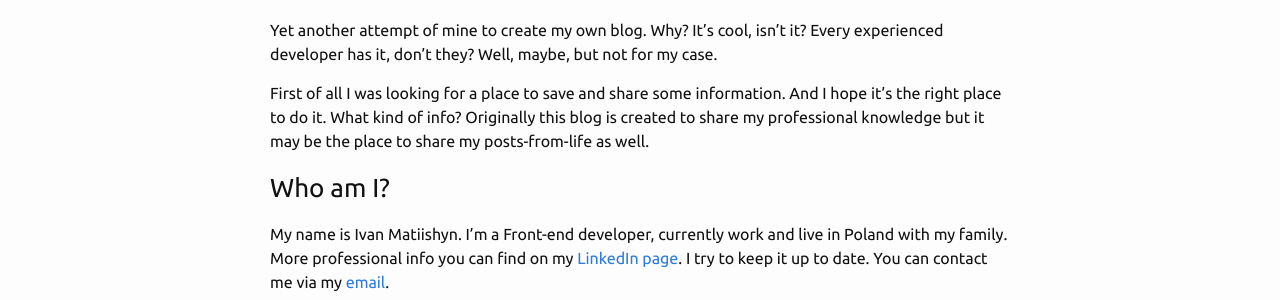
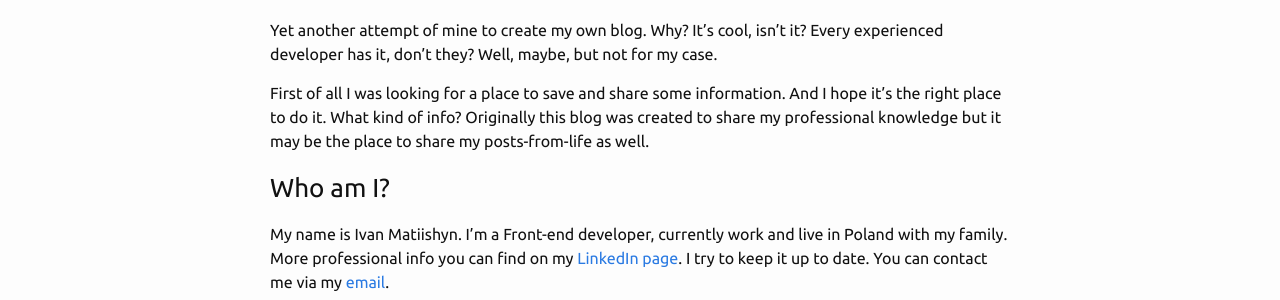
Before and after one commit to matiishyn/matiishyn.github.io, a Jekyll site: the page built from _posts/2016-02-17-first-post.markdown, in a window 1280 px wide. Shown: the part 221-521 px from the top of the page. Built offline with Jekyll 4.4.1, drawn with Linux system fonts in a browser that asks for light colours.

```diff
--- a/_posts/2016-02-17-first-post.markdown
+++ b/_posts/2016-02-17-first-post.markdown
@@ -10,7 +10,7 @@ Yet another attempt of mine to create my own blog. Why? It's cool, isn't it? Eve
 Well, maybe, but not for my case.
 
 First of all I was looking for a place to save and share some information. And I hope it's the right place to do it. What kind of info?
-Originally this blog is created to share my professional knowledge but it may be the place to share my posts-from-life as well.
+Originally this blog was created to share my professional knowledge but it may be the place to share my posts-from-life as well.
 
 ### Who am I?
 My name is Ivan Matiishyn. I'm a Front-end developer, currently work and live in Poland with my family. More professional info you can find on my [LinkedIn page]({{ site.linkedin }}). I try to keep it up to date.
```
Also changed, not shown: about.md (+4 -7 lines).
